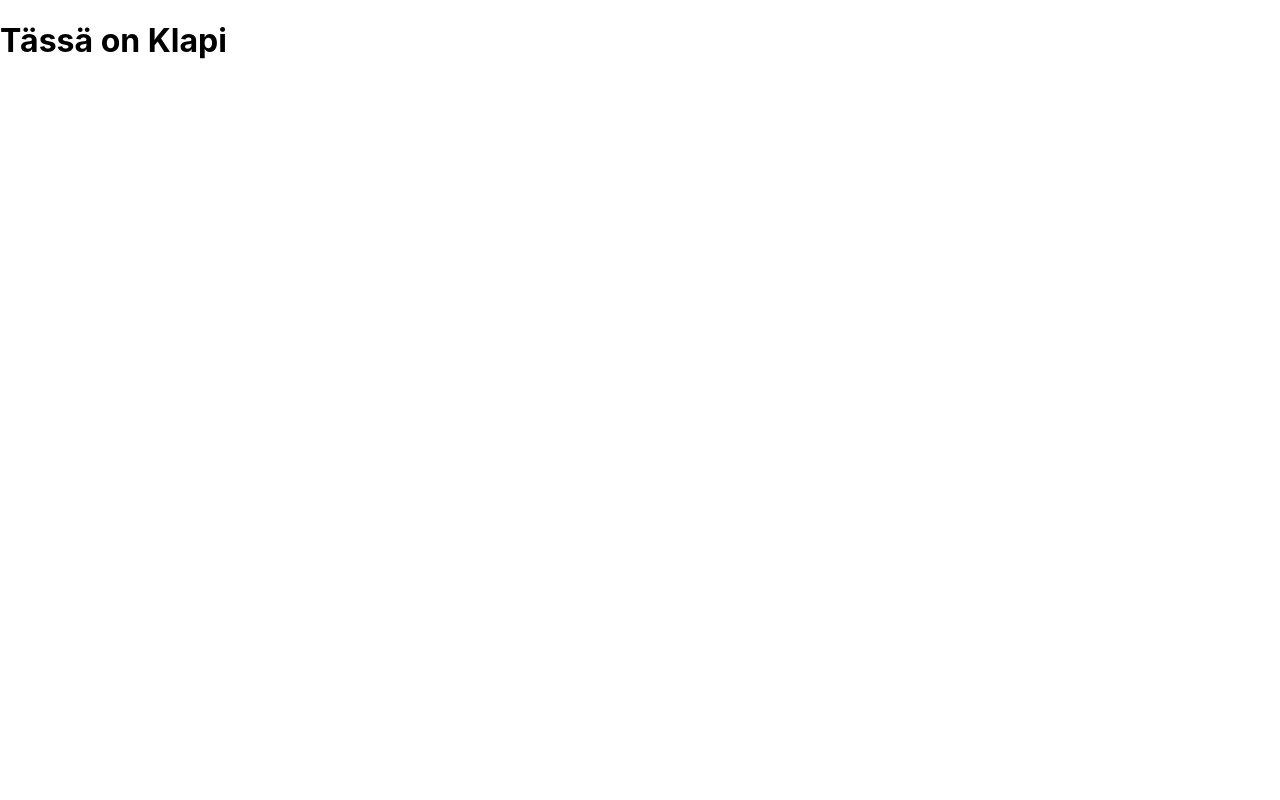
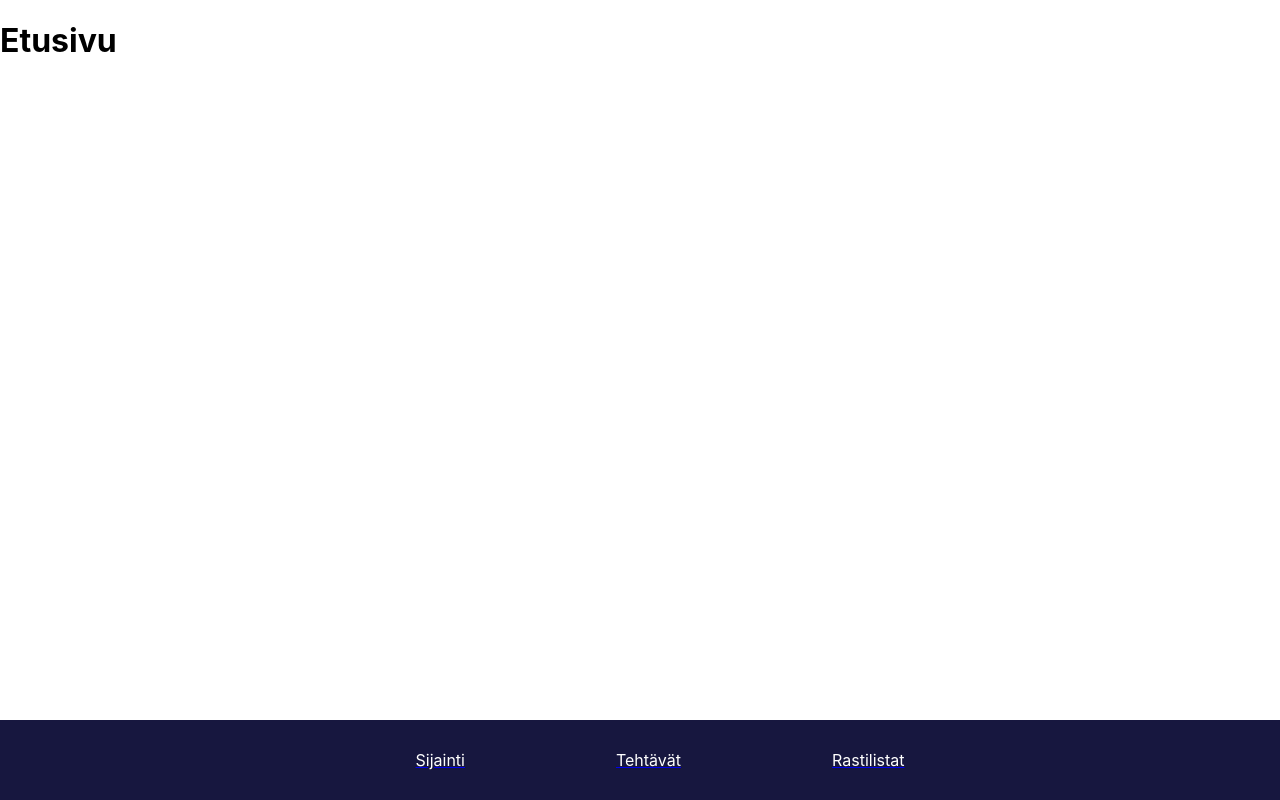
Before and after one commit to Nummenpojat/klapi-web, a React (Create React App) app: page / in a window 1280 px wide. Built offline with nearby package versions, Linux system fonts and the light colour scheme.

Commit message:
install React Router

```diff
--- a/package.json
+++ b/package.json
@@ -8,6 +8,7 @@
     "@testing-library/user-event": "^12.1.10",
     "react": "^17.0.1",
     "react-dom": "^17.0.1",
+    "react-router-dom": "^5.2.0",
     "react-scripts": "4.0.0",
     "web-vitals": "^0.2.4"
   },
--- a/public/index.html
+++ b/public/index.html
@@ -1,14 +1,12 @@
 <!DOCTYPE html>
 <html lang="en">
+
 <head>
   <meta charset="utf-8" />
   <link rel="icon" href="%PUBLIC_URL%/favicon.ico" />
   <meta name="viewport" content="width=device-width, initial-scale=1" />
   <meta name="theme-color" content="#000000" />
-    <meta
-      name="description"
-      content="Web site created using create-react-app"
-    />
+  <meta name="description" content="Web site created using create-react-app" />
   <link rel="apple-touch-icon" href="%PUBLIC_URL%/logo192.png" />
   <!--
       manifest.json provides metadata used when your web app is installed on a
@@ -24,8 +22,9 @@
       work correctly both with client-side routing and a non-root public URL.
       Learn how to configure a non-root public URL by running `npm run build`.
     -->
-    <title>React App</title>
+  <title>Klapi</title>
 </head>
+
 <body>
   <noscript>You need to enable JavaScript to run this app.</noscript>
   <div id="root"></div>
@@ -40,4 +39,5 @@
       To create a production bundle, use `npm run build` or `yarn build`.
     -->
 </body>
+
 </html>
--- a/src/App.js
+++ b/src/App.js
@@ -1,11 +1,32 @@
 import React from 'react';
+import './App.css';
 import ReactDOM from 'react-dom';
+import { BrowserRouter as Router, Switch, Route } from 'react-router-dom';
+
+import Nav from './components/Nav';
+import Sijainti from './components/sijainti/Sijainti';
+import Tehtavat from './components/tehtavat/Tehtavat';
+import Home from './components/Home';
+import Rastilistat from './components/rastilistat/Rastilistat';
 
 function App() {
   return (
-    <div className="App">
-      <h1>Tässä on Klapi</h1>
-    </div>
+    <React.Fragment>
+
+      <Router>
+        <div className="App">
+          <Nav />
+          <Switch>
+            <Route path="/" exact component={Home} />
+            <Route path="/sijainti" exact component={Sijainti} />
+            <Route path="/tehtavat" exact component={Tehtavat} />
+            <Route path="/rastilistat" exact component={Rastilistat} />
+          </Switch>
+        </div>
+      </Router>
+
+    </React.Fragment>
+
   );
 }
 
```
Also changed, not shown: 2 other files (tests, documents, lock files or other folders). Lines whose indentation alone changed are shown as unchanged.
